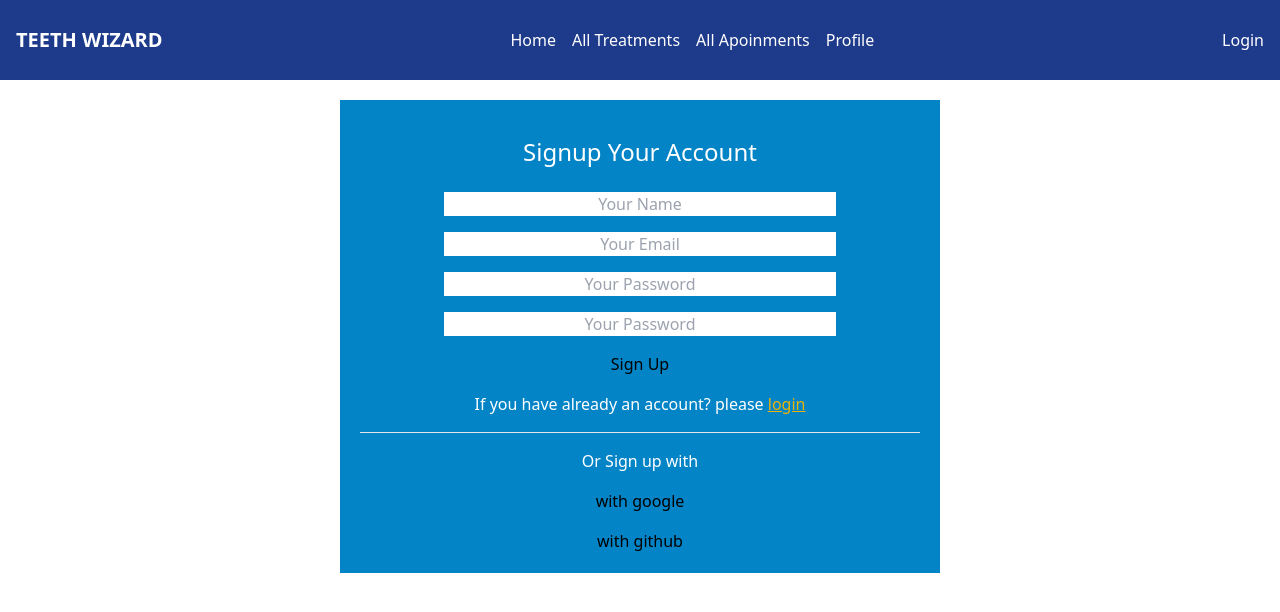
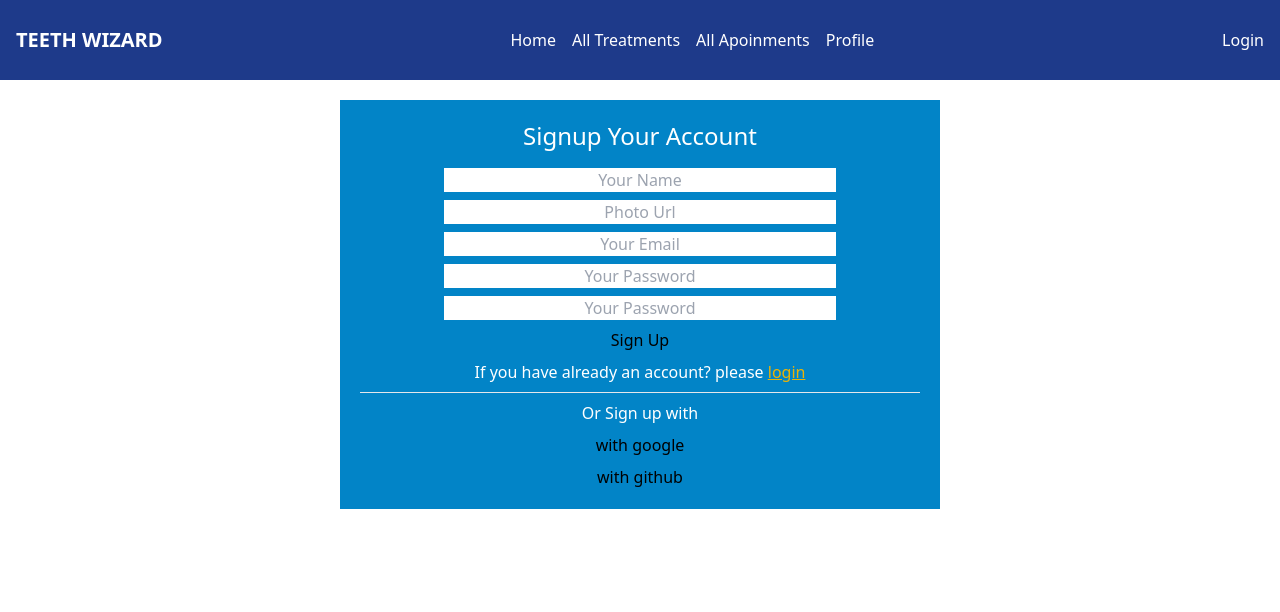
Before and after one commit to tajmirahman/Conceptual-9-part-2, a React (Vite) app in the folder my-project/: page /signup in a window 1280 px wide. Shown: the top 612 px of the page. Built offline with nearby package versions, Linux system fonts and the light colour scheme; no server answers.

Commit message:
update user profile done

```diff
--- a/my-project/src/components/AuthProvider/AuthProvider.jsx
+++ b/my-project/src/components/AuthProvider/AuthProvider.jsx
@@ -1,5 +1,5 @@
 import React, {  createContext, useEffect, useState } from 'react';
-import { createUserWithEmailAndPassword, GoogleAuthProvider, onAuthStateChanged, signInWithEmailAndPassword, signInWithPopup, signOut } from 'firebase/auth';
+import { createUserWithEmailAndPassword, GoogleAuthProvider, onAuthStateChanged, signInWithEmailAndPassword, signInWithPopup, signOut, updateProfile } from 'firebase/auth';
 import auth from '../../utilities/firebase.init';
 
 
@@ -25,15 +25,31 @@ const AuthProvider = ({ children }) => {
         signOut(auth);
     }
 
+    const handleUserProfile=(name,image)=>{
+        updateProfile(auth.currentUser,{
+            displayName: name, photoURL: image,
+        })
+    }
+
     const hadleGoogle=()=>{
         signInWithPopup(auth, provider)
     }
 
+    useEffect(()=>{
+        console.log(user);
+    },[user])
+
 
     useEffect(()=>{
         const unsubscribe=onAuthStateChanged(auth,(currentUser)=>{
-            console.log(currentUser);
-            setUser(currentUser);
+
+            if(currentUser){
+                setUser(currentUser);
+            }
+            else{
+                setUser(null);
+            }
+
         })
         return ()=>{
             unsubscribe();
@@ -49,7 +65,8 @@ const AuthProvider = ({ children }) => {
         handleLogout,
         hadleGoogle,
         user,
-        setUser
+        setUser,
+        handleUserProfile
     }
 
     return (
--- a/my-project/src/components/SignUp.jsx
+++ b/my-project/src/components/SignUp.jsx
@@ -4,13 +4,14 @@ import { NavLink } from 'react-router-dom';
 
 const SignUp = () => {
 
-    const { handleSignup } = useContext(authContext);
+    const { handleSignup,handleUserProfile } = useContext(authContext);
     const [error, setError] = useState('');
 
     const handleForm = (e) => {
         e.preventDefault();
 
         const name = e.target.name.value;
+        const image = e.target.photoUrl.value;
         const email = e.target.email.value;
         const password = e.target.password.value;
         const conPassword = e.target.conPassword.value;
@@ -37,6 +38,9 @@ const SignUp = () => {
 
 
         handleSignup(email, password)
+        .then(()=>{
+            handleUserProfile(name,image)
+        })
 
     };
 
@@ -46,11 +50,14 @@ const SignUp = () => {
     return (
         <div className='bg-sky-600 w-[600px]  mx-auto mt-5 p-3'>
 
-            <h1 className='text-center text-2xl text-white mt-6'>Signup Your Account</h1>
+            <h1 className='text-center text-2xl text-white mt-2'>Signup Your Account</h1>
 
-            <form onSubmit={handleForm} className='space-y-4 text-center p-2'>
-                <div className='mt-4 '>
+            <form onSubmit={handleForm} className='space-y-2 text-center p-2'>
+                <div className='mt-2 '>
                     <input type="text" name="name" className='w-[70%] text-center' placeholder="Your Name" />
+                </div>
+                <div className='mt-2 '>
+                    <input type="text" name="photoUrl" className='w-[70%] text-center' placeholder="Photo Url" />
                 </div>
                 <div>
                     <input type="email" name="email" className='w-[70%]  text-center' placeholder="Your Email" required />
```
